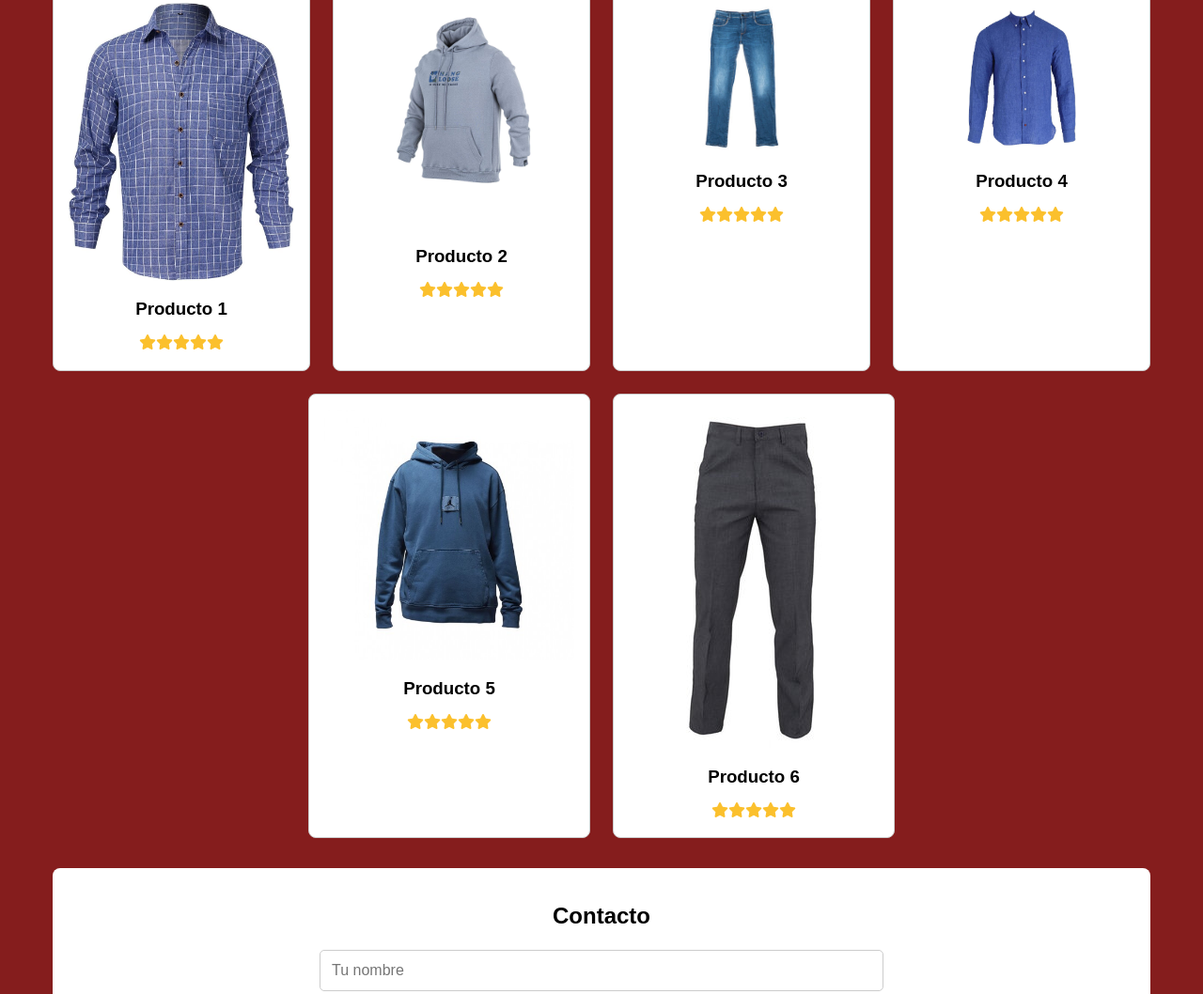
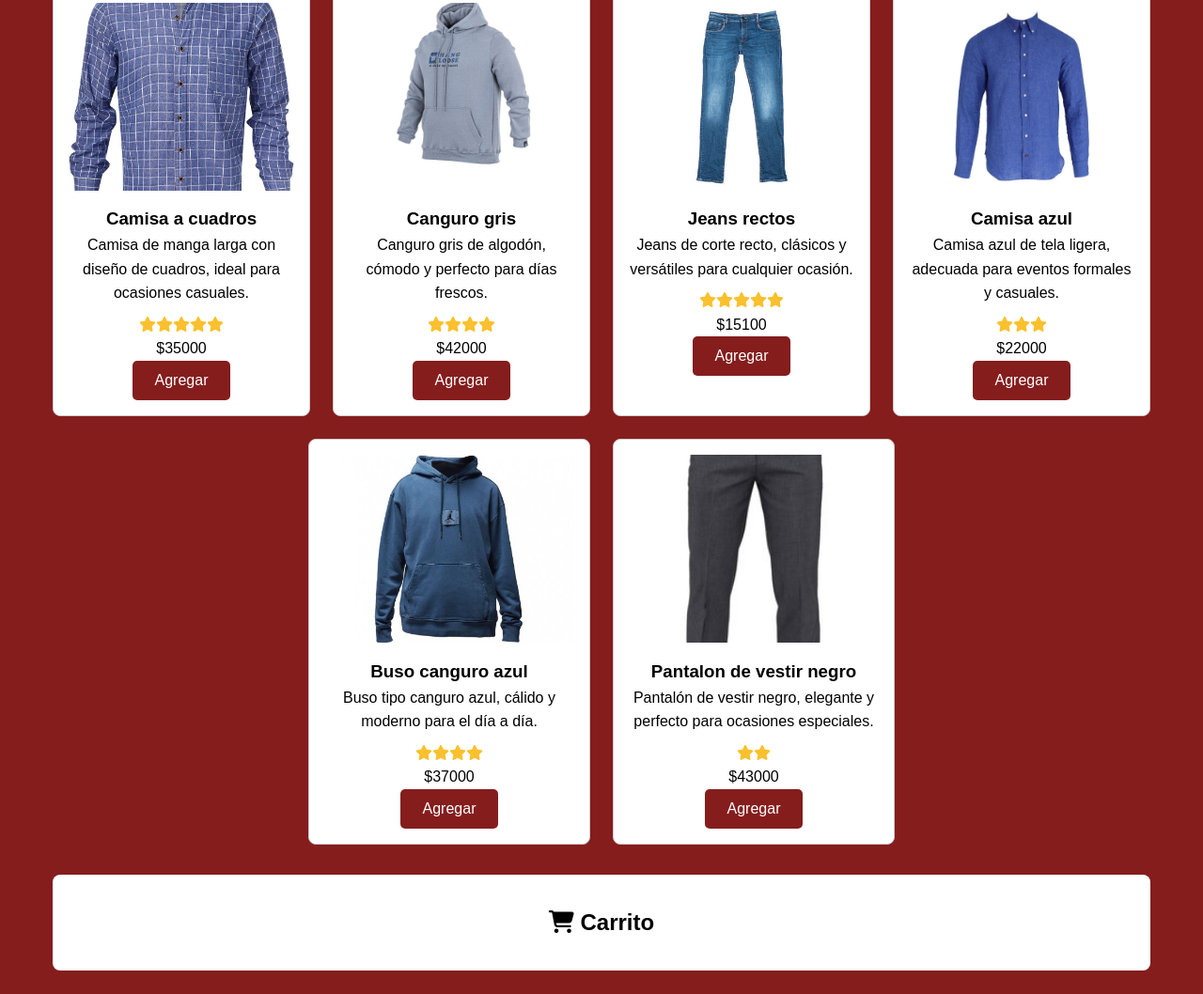
Before and after one commit to cenzov55/proyecto-front-end-js, a plain HTML site: page index.html in a window 1280 px wide. Shown: the part 348-1406 px from the top of the page at 94% size. Drawn offline with Linux system fonts and the light colour scheme.

Commit message:
Agregado carrito

```diff
--- /dev/null
+++ b/datos/productos.json
@@ -0,0 +1,44 @@
+[
+    {
+        "id": 1,
+        "nombre": "Camisa a cuadros",
+        "precio": 35000,
+        "descripcion": "Camisa de manga larga con diseño de cuadros, ideal para ocasiones casuales.",
+        "estrellas" : 5
+    },
+    {
+        "id": 2,
+        "nombre": "Canguro gris",
+        "precio": 42000,
+        "descripcion": "Canguro gris de algodón, cómodo y perfecto para días frescos.",
+        "estrellas" : 4
+    },
+    {
+        "id": 3,
+        "nombre": "Jeans rectos",
+        "precio": 15100,
+        "descripcion": "Jeans de corte recto, clásicos y versátiles para cualquier ocasión.",
+        "estrellas" : 5
+    },
+    {
+        "id": 4,
+        "nombre": "Camisa azul",
+        "precio": 22000,
+        "descripcion": "Camisa azul de tela ligera, adecuada para eventos formales y casuales.",
+        "estrellas" : 3
+    },
+    {
+        "id": 5,
+        "nombre": "Buso canguro azul",
+        "precio": 37000,
+        "descripcion": "Buso tipo canguro azul, cálido y moderno para el día a día.",
+        "estrellas" : 4
+    },
+    {
+        "id": 6,
+        "nombre": "Pantalon de vestir negro",
+        "precio": 43000,
+        "descripcion": "Pantalón de vestir negro, elegante y perfecto para ocasiones especiales.",
+        "estrellas" : 2
+    }
+]
--- a/estilos.css
+++ b/estilos.css
@@ -30,7 +30,6 @@ nav {
   flex-direction: column;
   align-items: center;
   gap: 1rem;
-  position: sticky;
   top: 0;
   z-index: 1000;
 }
@@ -65,7 +64,9 @@ nav {
 }
 
 .producto img {
-  max-width: 100%;
+  width: 100%;
+  height: 200px;
+  object-fit: cover;
   border-radius: 5px;
   margin-bottom: 0.5rem;
 }
@@ -80,6 +81,17 @@ nav {
   border-radius: 8px;
   padding: 2rem;
   width: 100%;
+}
+
+#carrito {
+  background-color: #fff;
+  border-radius: 8px;
+  padding: 2rem;
+  width: 100%;
+  display: flex;
+  flex-direction: column;
+  align-items: center;
+  text-align: left;
 }
 
 .contacto h2 {
@@ -126,7 +138,6 @@ nav {
   display: flex;
   flex-direction: column;
   align-items: center;
-  position: sticky;
   gap: 1rem;
 }
 
@@ -151,3 +162,40 @@ nav {
 .logo img {
   max-width: 150px;
 }
+
+.btn-agregar {
+  background-color: #851d1d;
+  color: #fff;
+  padding: 0.75rem 1.5rem;
+  font-size: 1rem;
+  border: none;
+  border-radius: 5px;
+  cursor: pointer;
+  transition: background-color 0.3s ease;
+}
+
+.btn-agregar:hover {
+  background-color: #851d1d;
+}
+
+.btn-quitar {
+  background-color: #851d1d;
+  color: #fff;
+  padding: 0.2rem 0.5rem;
+  font-size: 1rem;
+  border: none;
+  border-radius: 5px;
+  cursor: pointer;
+  transition: background-color 0.3s ease;
+}
+
+.btn-agregar-chico {
+  background-color: #851d1d;
+  color: #fff;
+  padding: 0.2rem 0.5rem;
+  font-size: 1rem;
+  border: none;
+  border-radius: 5px;
+  cursor: pointer;
+  transition: background-color 0.3s ease;
+}
--- a/index.html
+++ b/index.html
@@ -12,6 +12,7 @@
       referrerpolicy="no-referrer"
     />
     <link rel="stylesheet" href="estilos.css" />
+    <script src="main.js" defer></script>
   </head>
   <body>
     <div class="container" id="inicio">
@@ -26,64 +27,14 @@
         </div>
       </nav>
 
-      <section class="productos" id="productos">
+      <section class="productos">
         <h2>Productos Destacados</h2>
-        <div class="grid-productos">
-          <div class="producto">
-            <img src="imagenes/producto1.jpg" alt="Producto 1" />
-            <h3>Producto 1</h3>
-            <div class="estrellas">
-              <i class="fa-solid fa-star"></i><i class="fa-solid fa-star"></i
-              ><i class="fa-solid fa-star"></i><i class="fa-solid fa-star"></i
-              ><i class="fa-solid fa-star"></i>
-            </div>
-          </div>
-          <div class="producto">
-            <img src="imagenes/producto2.jpg" alt="Producto 2" />
-            <h3>Producto 2</h3>
-            <div class="estrellas">
-              <i class="fa-solid fa-star"></i><i class="fa-solid fa-star"></i
-              ><i class="fa-solid fa-star"></i><i class="fa-solid fa-star"></i
-              ><i class="fa-solid fa-star"></i>
-            </div>
-          </div>
-          <div class="producto">
-            <img src="imagenes/producto3.jpg" alt="Producto 3" />
-            <h3>Producto 3</h3>
-            <div class="estrellas">
-              <i class="fa-solid fa-star"></i><i class="fa-solid fa-star"></i
-              ><i class="fa-solid fa-star"></i><i class="fa-solid fa-star"></i
-              ><i class="fa-solid fa-star"></i>
-            </div>
-          </div>
-          <div class="producto">
-            <img src="imagenes/producto4.jpg" alt="Producto 4" />
-            <h3>Producto 4</h3>
-            <div class="estrellas">
-              <i class="fa-solid fa-star"></i><i class="fa-solid fa-star"></i
-              ><i class="fa-solid fa-star"></i><i class="fa-solid fa-star"></i
-              ><i class="fa-solid fa-star"></i>
-            </div>
-          </div>
-          <div class="producto">
-            <img src="imagenes/producto5.jpg" alt="Producto 5" />
-            <h3>Producto 5</h3>
-            <div class="estrellas">
-              <i class="fa-solid fa-star"></i><i class="fa-solid fa-star"></i
-              ><i class="fa-solid fa-star"></i><i class="fa-solid fa-star"></i
-              ><i class="fa-solid fa-star"></i>
-            </div>
-          </div>
-          <div class="producto">
-            <img src="imagenes/producto6.jpg" alt="Producto 6" />
-            <h3>Producto 6</h3>
-            <div class="estrellas">
-              <i class="fa-solid fa-star"></i><i class="fa-solid fa-star"></i
-              ><i class="fa-solid fa-star"></i><i class="fa-solid fa-star"></i
-              ><i class="fa-solid fa-star"></i>
-            </div>
-          </div>
-        </div>
+        <div class="grid-productos" id="productos"></div>
+      </section>
+
+      <section id="carrito">
+        <h2><i class="fa fa-shopping-cart"></i> Carrito </h2>
+        <div id="contenido_carrito"></div>
       </section>
 
       <section class="contacto" id="contacto">
@@ -101,6 +52,17 @@
         </form>
       </section>
 
+      <template id="producto-template">
+        <div class="producto">
+          <img src="imagenes/productos/" alt="" />
+          <h3 class="titulo"></h3>
+          <p class="descripcion"></p>
+          <div class="estrellas"></div>
+          <p class="precio">$</p>
+          <button type="button" class="btn-agregar" data-id data-nombre data-precio>Agregar</button>
+        </div>
+      </template>
+
       <footer>
         <p>2025 Tienda Enzo. Todos los derechos reservados.</p>
       </footer>
--- /dev/null
+++ b/main.js
@@ -0,0 +1,123 @@
+let carrito = [];
+let total = 0;
+
+const elementoCarrito = document.querySelector("#contenido_carrito");
+
+//DEVUELVE POSICION EN EL CARRITO | -1 SI NO EXISTE
+function existeEnCarrito(id) {
+  for (let index = 0; index < carrito.length; index++) {
+    if (carrito[index].id == id) return index;
+  }
+  return -1;
+}
+
+async function agregarCarrito(e) {
+  const id = e.target.dataset.id;
+  const producto = await getProducto(id);
+
+  const posicion = existeEnCarrito(producto.id);
+
+  //si no existe en carrito
+  if (posicion == -1) {
+    producto.cantidad = 1;
+    carrito.push(producto);
+  } else {
+    carrito[posicion].cantidad++;
+  }
+  total += producto.precio;
+
+  actualizarCarritoHtml();
+}
+
+function actualizarCarritoHtml() {
+    elementoCarrito.innerHTML = "";
+    let p_total = document.createElement("p");
+    p_total.innerHTML = `TOTAL A PAGAR: $${total}`;
+    carrito.forEach((producto) => {
+        // Botón quitar
+        let btn_quitar = document.createElement("button");
+        btn_quitar.innerHTML = "-";
+        btn_quitar.classList.add("btn-quitar");
+        btn_quitar.addEventListener("click", quitarDeCarrito);
+        btn_quitar.dataset.id = producto.id;
+
+        // Botón agregar
+        let btn_agregar = document.createElement("button");
+        btn_agregar.innerHTML = "+";
+        btn_agregar.classList.add("btn-agregar-chico");
+        btn_agregar.addEventListener("click", agregarCarrito);
+        btn_agregar.dataset.id = producto.id;
+
+        let parrafo = document.createElement("p");
+        parrafo.innerHTML = `${producto.nombre} x${producto.cantidad} = ${
+            producto.cantidad * producto.precio
+        } `;
+        parrafo.append(btn_quitar, btn_agregar);
+        elementoCarrito.appendChild(parrafo);
+    });
+    elementoCarrito.appendChild(p_total);
+}
+
+async function quitarDeCarrito(e) {
+  const id = e.target.dataset.id;
+  const producto = await getProducto(id);
+
+  const posicion = existeEnCarrito(producto.id);
+  const cantidadActual = carrito[posicion].cantidad;
+  //si no existe en carrito
+  if (cantidadActual == 1) {
+    carrito.splice(posicion, 1);
+    total -= producto.precio;
+  } else {
+    carrito[posicion].cantidad--;
+    total -= producto.precio;
+  }
+
+  actualizarCarritoHtml();
+}
+
+async function getProductos() {
+  const response = await fetch("datos/productos.json");
+  return await response.json();
+}
+
+async function getProducto(id) {
+  const productos = await getProductos();
+  return productos.find((producto) => producto.id == id);
+}
+
+async function mostrarProductos() {
+  const productos = await getProductos();
+  const contenedor = document.getElementById("productos");
+  const template = document.getElementById("producto-template");
+
+  productos.forEach((producto) => {
+    const clon = template.content.cloneNode(true);
+
+    const img = clon.querySelector("img");
+    const titulo = clon.querySelector(".titulo");
+    const descripcion = clon.querySelector(".descripcion");
+    const estrellasDiv = clon.querySelector(".estrellas");
+    const btn = clon.querySelector(".btn-agregar");
+    const precio = clon.querySelector(".precio");
+
+    img.src += producto.id + ".jpg";
+    img.alt = producto.nombre;
+    titulo.textContent = producto.nombre;
+    descripcion.textContent = producto.descripcion;
+    btn.dataset.id = producto.id;
+    btn.addEventListener("click", agregarCarrito);
+    precio.innerHTML += producto.precio;
+    ///estrellas
+    estrellasDiv.innerHTML = "";
+    for (let i = 0; i < producto.estrellas; i++) {
+      const estrella = document.createElement("i");
+      estrella.className = "fa-solid fa-star";
+      estrellasDiv.appendChild(estrella);
+    }
+
+    contenedor.appendChild(clon);
+  });
+}
+
+mostrarProductos();
```
Also changed, not shown: imagenes/productos/1.jpg (renamed from imagenes/producto1.jpg), imagenes/productos/2.jpg (renamed from imagenes/producto2.jpg), imagenes/productos/3.jpg (renamed from imagenes/producto3.jpg), imagenes/productos/4.jpg (renamed from imagenes/producto4.jpg), imagenes/productos/5.jpg (renamed from imagenes/producto5.jpg), imagenes/productos/6.jpg (renamed from imagenes/producto6.jpg).
